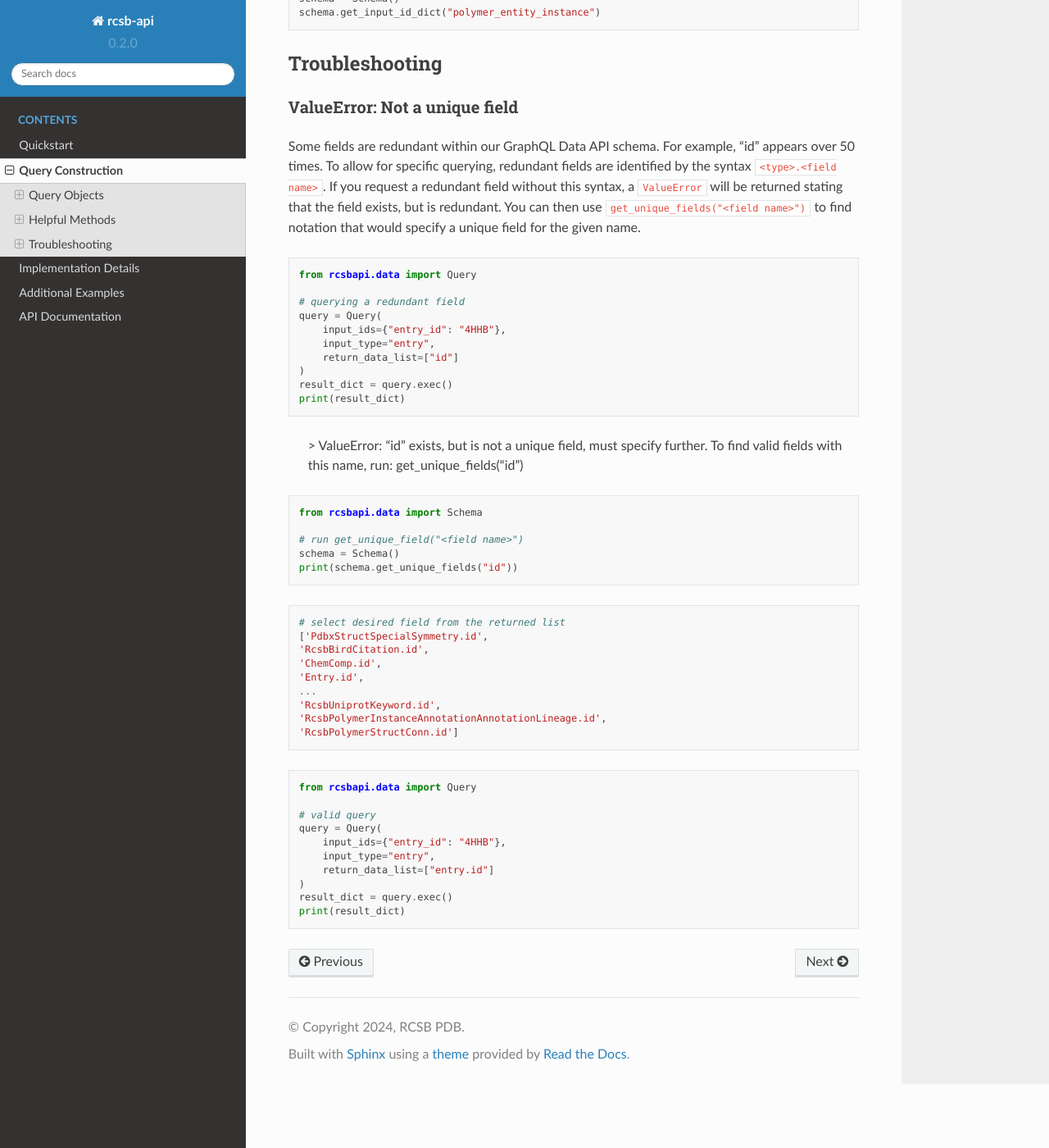
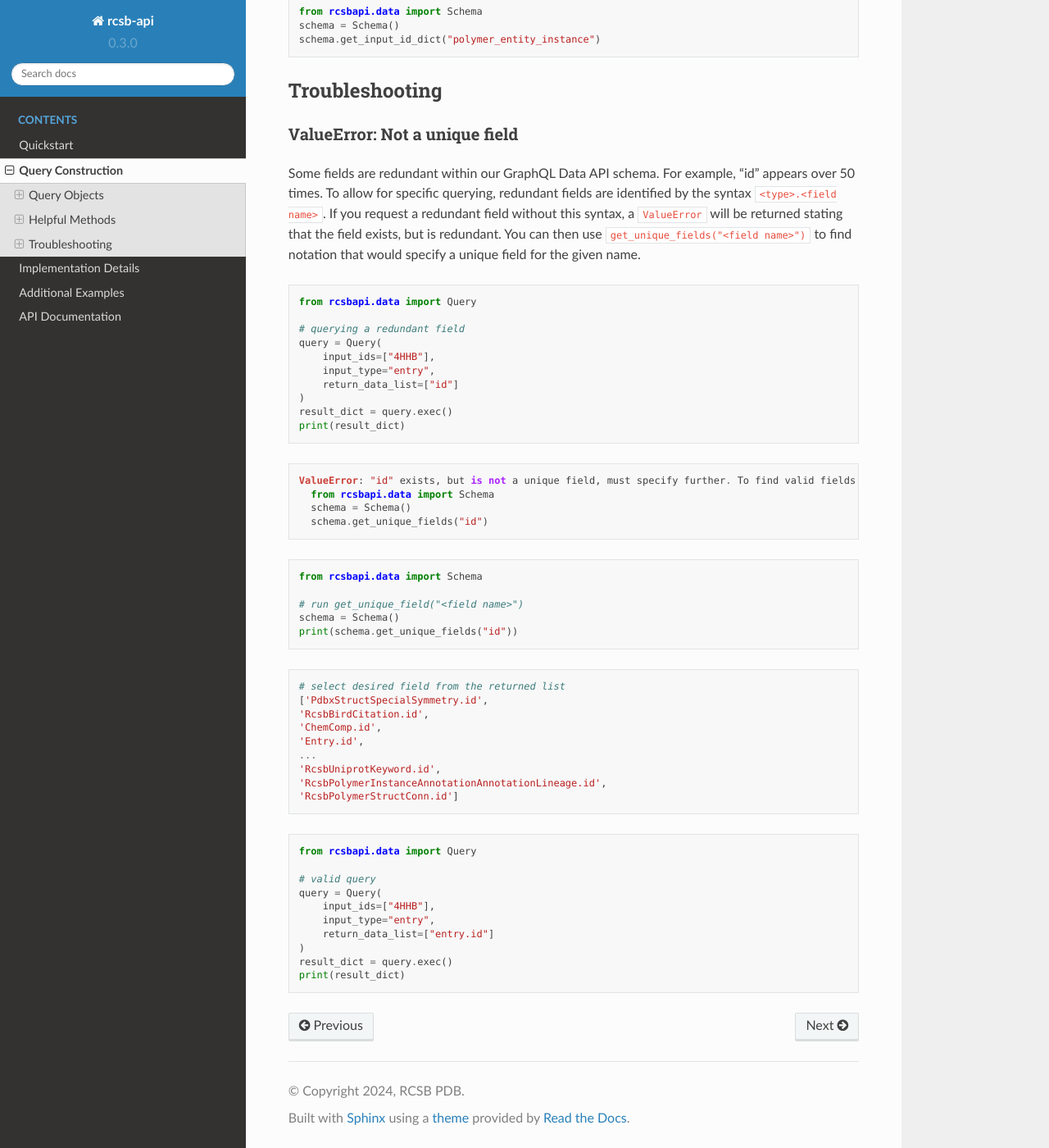
Before and after one commit to rcsb/py-rcsb-api, a Sphinx documentation site: the page built from docs/query_construction.md, in a window 1280 px wide and 1400 px high, scrolled down 4425 px. Shown: the whole window at 82% size. Built offline with Sphinx 7.4.7 and the Read the Docs theme 2.0.0, drawn with Linux system fonts in a browser that asks for light colours; some of the changed text lies outside the part shown.

Commit message:
change input_ids format, CHANGELOG/version update, regex fixes

````diff
--- a/docs/query_construction.md
+++ b/docs/query_construction.md
@@ -7,7 +7,7 @@ from rcsbapi.data import Query
 
 # constructing the Query object
 query = Query(
-    input_ids={"entry_id": "4HHB"},
+    input_ids=["4HHB"],
     input_type="entry",
     return_data_list=["exptl.method"]
 )
@@ -95,7 +96,7 @@ In GraphQL syntax, the final requested data must be a "scalar" type (string, int
 ```python
 from rcsbapi.data import Query
 query = Query(
-    input_ids={"entry_id": "4HHB"},
+    input_ids=["4HHB"],
     input_type="entry",
     return_data_list=["exptl"]
 )
@@ -122,7 +123,7 @@ This query can be made more concise by specifying a field, like "method". In thi
 ```python
 from rcsbapi.data import Query
 query = Query(
-    input_ids={"entry_id": "4HHB"},
+    input_ids=["4HHB"],
     input_type="entry",
     return_data_list=["exptl.method"]
 )
@@ -152,7 +153,7 @@ This method returns the link to a [GraphiQL](https://data.rcsb.org/graphql/index
 ```python
 from rcsbapi.data import Query
 query = Query(
-    input_ids={"entry_id": "4HHB"},
+    input_ids=["4HHB"],
     input_type="entry",
     return_data_list=["exptl"]
 )
@@ -196,16 +197,19 @@ from rcsbapi.data import Query
 
 # querying a redundant field
 query = Query(
-    input_ids={"entry_id": "4HHB"},
+    input_ids=["4HHB"],
     input_type="entry",
     return_data_list=["id"]
 )
 result_dict = query.exec()
 print(result_dict)
 ```
-> \> ValueError: "id" exists, but is not a unique field, must specify further.
-To find valid fields with this name, run: get_unique_fields("id")
-
+```
+ValueError: "id" exists, but is not a unique field, must specify further. To find valid fields with this name, run:
+  from rcsbapi.data import Schema
+  schema = Schema()
+  schema.get_unique_fields("id")
+```
 ```python
 from rcsbapi.data import Schema
 
@@ -230,7 +234,7 @@ from rcsbapi.data import Query
 
 # valid query
 query = Query(
-    input_ids={"entry_id": "4HHB"},
+    input_ids=["4HHB"],
     input_type="entry",
     return_data_list=["entry.id"]
 )
--- a/rcsbapi/__init__.py
+++ b/rcsbapi/__init__.py
@@ -2,6 +2,6 @@ __docformat__ = "restructuredtext en"
 __author__ = "Dennis Piehl"
 __email__ = "dennis.piehl@rcsb.org"
 __license__ = "MIT"
-__version__ = "0.2.0"
+__version__ = "0.3.0"
 
 __path__ = __import__("pkgutil").extend_path(__path__, __name__)
````
Also changed, not shown: other parts of docs/query_construction.md (+1 -0 lines), CHANGELOG.md (+8 -0 lines), README.md (+14 -12 lines), docs/additional_examples.md (+9 -9 lines), docs/quickstart.md (+2 -2 lines), 5 other files.
